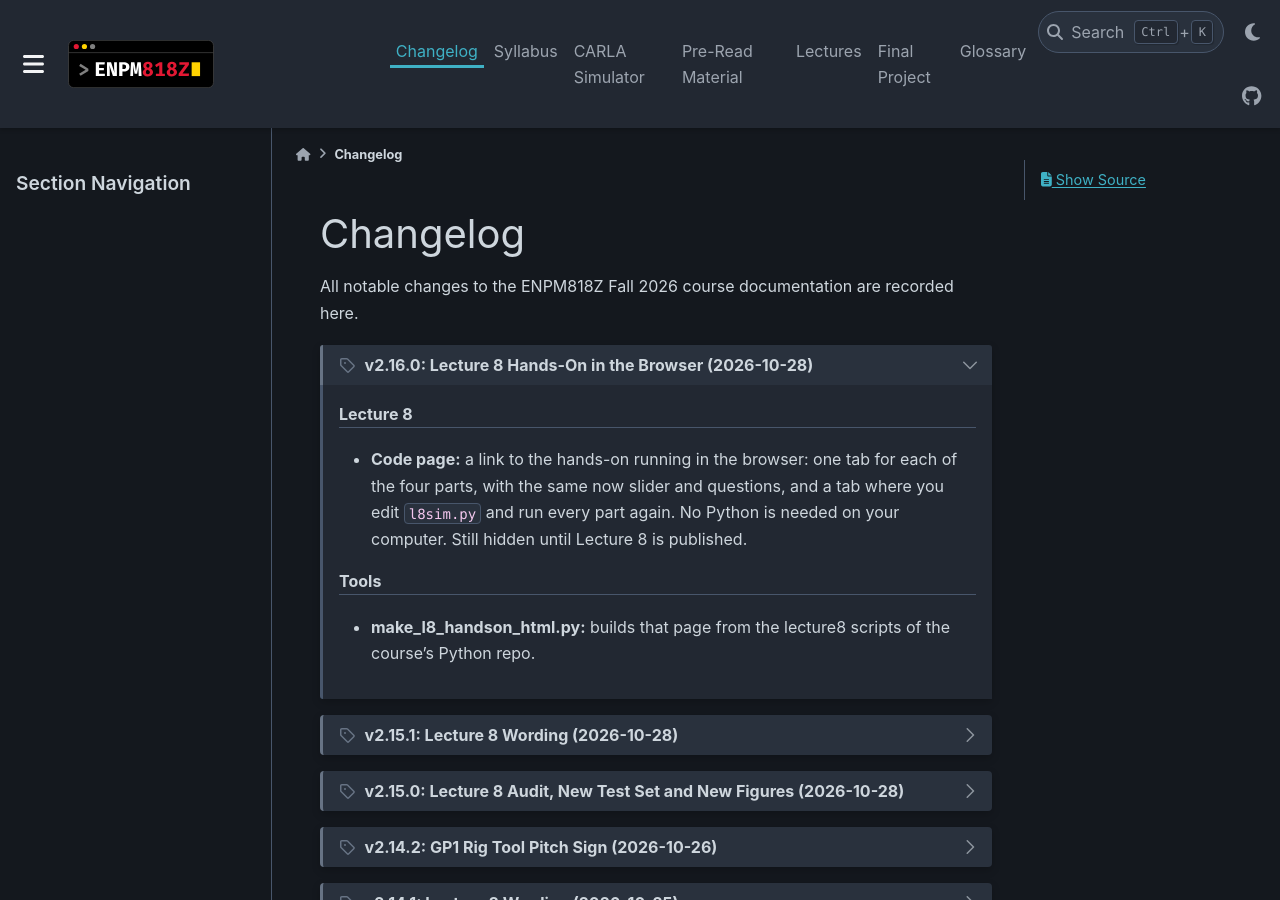
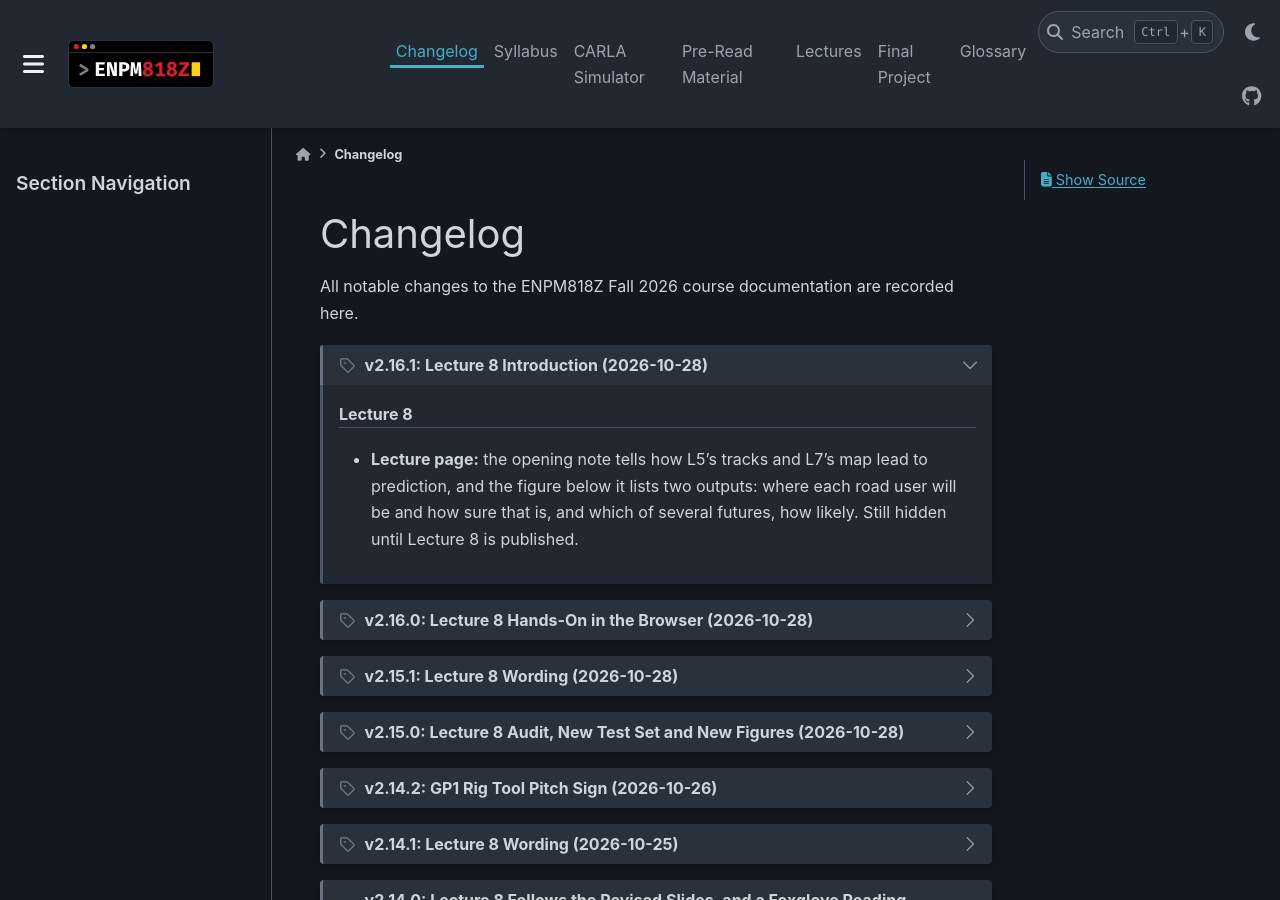
Before and after one commit to zeidk/enpm818z-fall-2026-docs, a Sphinx documentation site: the page built from docs/source/changelog/changelog.rst, in a window 1280 px wide and 900 px high. Built offline with Sphinx 7.4.7 and the PyData theme 0.15.4, drawn with Linux system fonts in a browser that asks for light colours; pages that are not in the unit, such as notebooks, are missing from menus.

Commit message:
L8 docs: the opening note tells the figure's story; figure lists two outputs (v2.16.1)

```diff
--- a/docs/source/changelog/changelog.rst
+++ b/docs/source/changelog/changelog.rst
@@ -5,10 +5,21 @@ Changelog
 All notable changes to the ENPM818Z Fall 2026 course documentation are recorded here.
 
 
+.. dropdown:: v2.16.1: Lecture 8 Introduction (2026-10-28)
+   :icon: tag
+   :class-container: sd-border-success
+   :open:
+
+   .. rubric:: Lecture 8
+
+   - **Lecture page:** the opening note tells how L5's tracks and L7's map
+     lead to prediction, and the figure below it lists two outputs: where
+     each road user will be and how sure that is, and which of several
+     futures, how likely. Still hidden until Lecture 8 is published.
+
 .. dropdown:: v2.16.0: Lecture 8 Hands-On in the Browser (2026-10-28)
    :icon: tag
    :class-container: sd-border-success
-   :open:
 
    .. rubric:: Lecture 8
 
```
Also changed, not shown: docs/source/lectures/lecture8/l8_lecture.rst (+9 -6 lines), docs/source/_static/images/L8/pred_stack.png.
